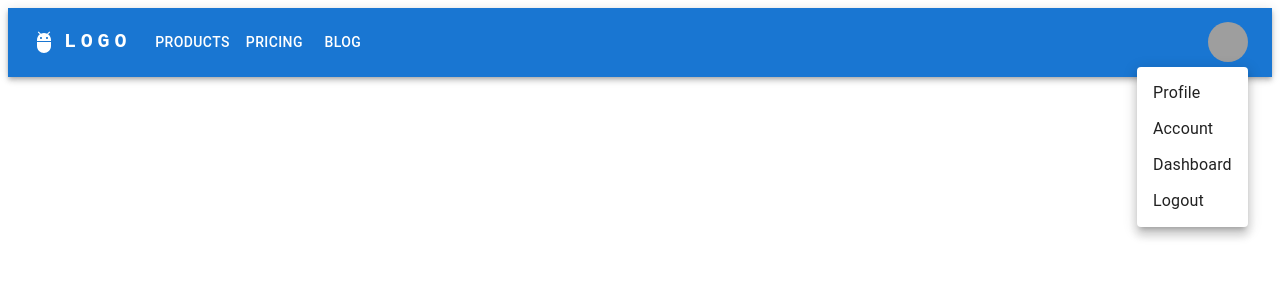
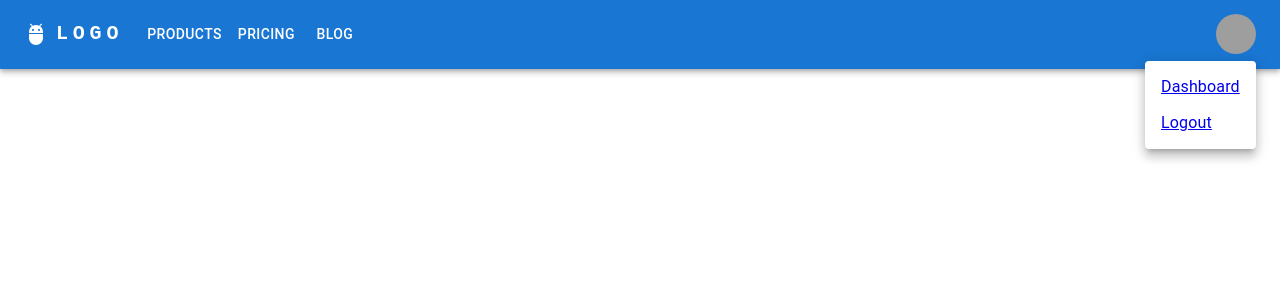
Before and after one commit to joseNeilson25/youtube, a Next.js app: page /NavBar in a window 1280 px wide. Both pictures are taken after a click on the button "Open settings". Shown: the top 300 px of the page. Built offline with nearby package versions, Linux system fonts and the light colour scheme; grey boxes are pictures that could not be loaded.

Commit message:
substituindo Typography por Link

```diff
--- a/src/pages/NavBar/index.tsx
+++ b/src/pages/NavBar/index.tsx
@@ -12,9 +12,10 @@ import Button from '@mui/material/Button';
 import Tooltip from '@mui/material/Tooltip';
 import MenuItem from '@mui/material/MenuItem';
 import AdbIcon from '@mui/icons-material/Adb';
+import Link from 'next/link';
 
 const pages = ['Products', 'Pricing', 'Blog'];
-const settings = ['Profile', 'Account', 'Dashboard', 'Logout'];
+const settings = ['Dashboard', 'Logout'];
 
 function ResponsiveAppBar() {
   const [anchorElNav, setAnchorElNav] = React.useState<null | HTMLElement>(null);
@@ -89,7 +90,7 @@ function ResponsiveAppBar() {
             >
               {pages.map((page) => (
                 <MenuItem key={page} onClick={handleCloseNavMenu}>
-                  <Typography textAlign="center">{page}</Typography>
+                  <Link href={`/${page.toLowerCase()}`}>{page}</Link>
                 </MenuItem>
               ))}
             </Menu>
@@ -149,7 +150,7 @@ function ResponsiveAppBar() {
             >
               {settings.map((setting) => (
                 <MenuItem key={setting} onClick={handleCloseUserMenu}>
-                  <Typography textAlign="center">{setting}</Typography>
+                  <Link href={`profile/${setting.toLowerCase()}`}>{setting}</Link>
                 </MenuItem>
               ))}
             </Menu>
--- a/src/pages/_app.tsx
+++ b/src/pages/_app.tsx
@@ -1,4 +1,4 @@
-import '@/styles/global'
+import '@/styles/global.css'
 import type { AppProps } from 'next/app'
 
 export default function App({ Component, pageProps }: AppProps) {
--- /dev/null
+++ b/src/styles/global.css
@@ -0,0 +1,4 @@
+*{
+    margin: 0;
+    padding: 0;
+}
```
Also changed, not shown: src/styles/global.ts (deleted).
